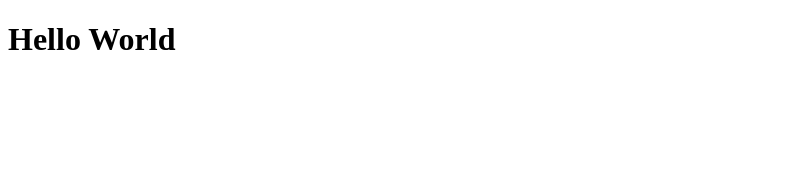
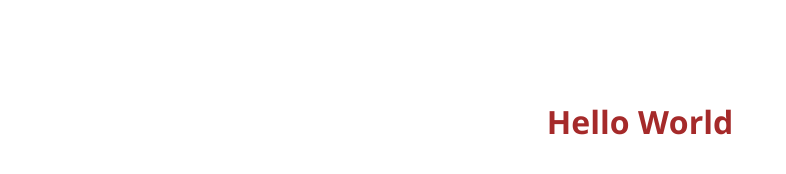
Before and after one commit to Naivrick/site_1_portfolio, a plain HTML site: page index.html in a window 1280 px wide. Shown: the whole page, without its empty margins (0-786 px from the left). Drawn offline with nearby package versions, Linux system fonts and the light colour scheme.

Commit message:
Добвленны шрифты

```diff
--- a/index.html
+++ b/index.html
@@ -5,6 +5,12 @@
     <meta http-equiv="X-UA-Compatible" content="IE=edge" />
     <meta name="viewport" content="width=device-width, initial-scale=1.0" />
     <link rel="stylesheet" href="style.css" />
+    <link rel="preconnect" href="https://fonts.googleapis.com" />
+    <link rel="preconnect" href="https://fonts.gstatic.com" crossorigin />
+    <link
+      href="https://fonts.googleapis.com/css2?family=Bebas+Neue&family=Open+Sans:wght@400;600;700;800&display=swap"
+      rel="stylesheet"
+    />
     <title>KONSTRUCK</title>
   </head>
   <body>
--- a/style.css
+++ b/style.css
@@ -0,0 +1,11 @@
+body {
+  font-family: "Bebas Neue", sans-serif;
+  font-family: "Open Sans", sans-serif;
+}
+
+h1 {
+  margin: 0 auto;
+  text-align: center;
+  color: brown;
+  margin-top: 100px;
+}
```
